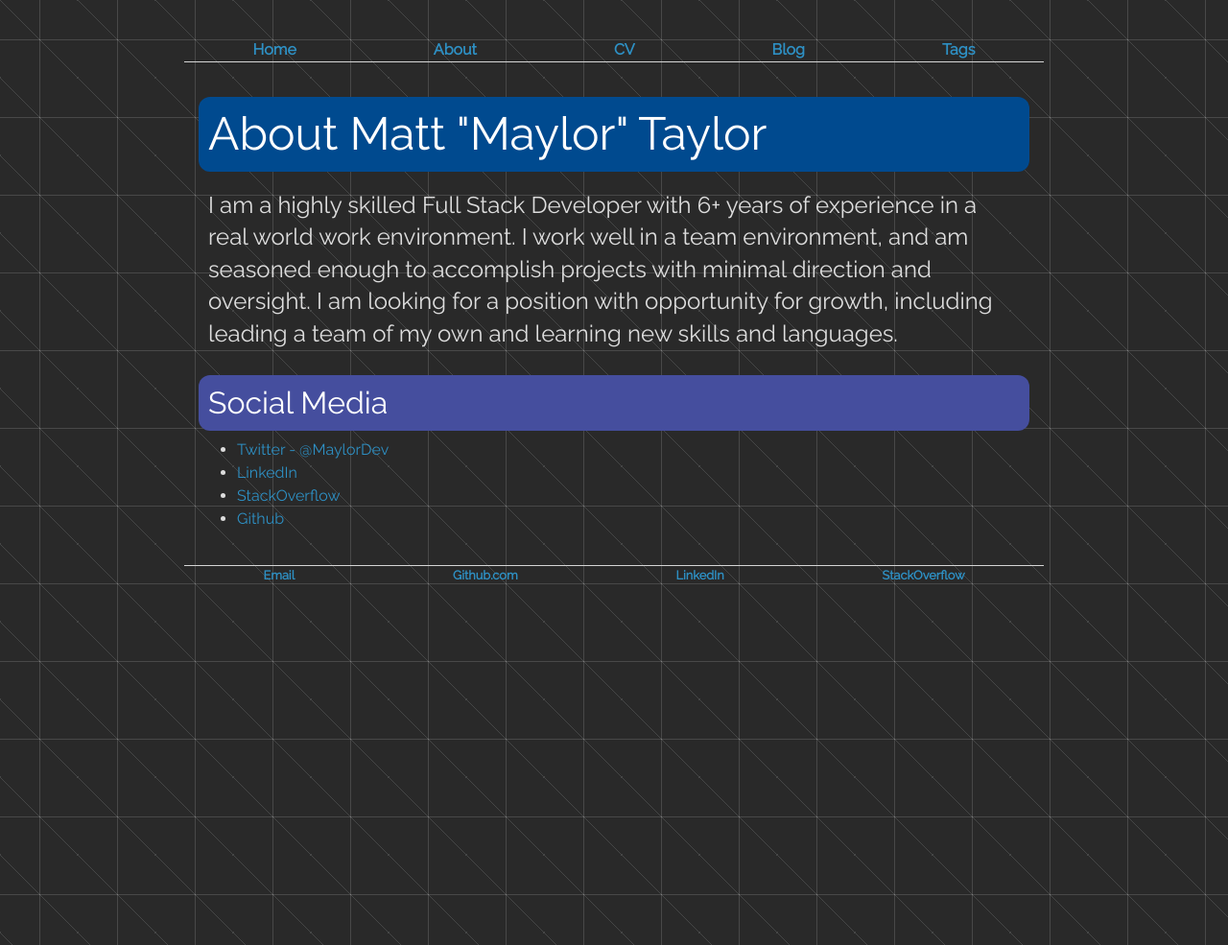
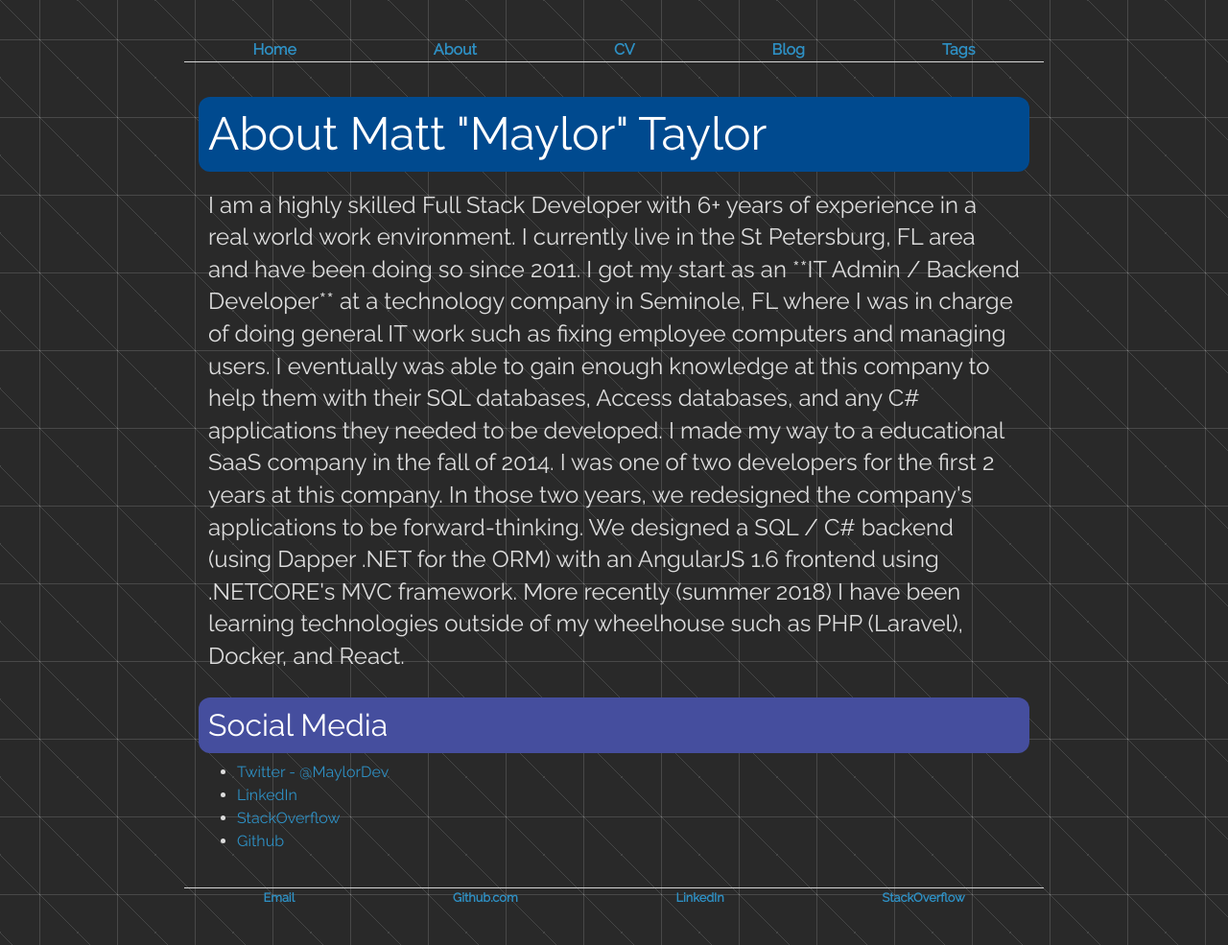
Before and after one commit to maylortaylor/maylortaylor.github.io, a Jekyll site: the page built from about/index.html, in a window 1280 px wide. Shown: the whole page at 96% size. Built offline with Jekyll 4.4.1, drawn with Linux system fonts in a browser that asks for light colours; nearby versions of some CDN libraries.

```diff
--- a/_layouts/tag_index.html
+++ b/_layouts/tag_index.html
@@ -1,8 +1,6 @@
 ---
 layout: default
-title: C-Sharp
 ---
-<h1 class="header">{{ layout.title }}</h1>
 <ul>
   {% for post in site.posts %}
     {% for tag in post.tags %}
--- a/about/index.html
+++ b/about/index.html
@@ -6,13 +6,24 @@
 <div class="about">
 	<h1 class="header">{{ page.title }}</h1>
 	<div class="text-container">
-		<p>I am a highly skilled Full Stack Developer with 6+ years of
-			experience in a real world work environment.
-			I work well in a team environment, and am seasoned enough to accomplish
-			projects with minimal direction and oversight.
-			I am looking for a position with opportunity for growth,
-			including leading a team of my
-			own and learning new skills and languages.
+		<p>
+			I am a highly skilled Full Stack Developer with 6+ years of
+			experience in a real world work environment. I currently live
+			in the St Petersburg, FL area and have been doing so since 2011.
+
+			I got my start as an **IT Admin / Backend Developer** at a technology company
+			in Seminole, FL where I was in charge of doing general IT work such as
+			fixing employee computers and managing users. I eventually was able to gain
+			enough knowledge at this company to help them with their SQL databases, Access databases,
+			and any C# applications they needed to be developed.
+
+			I made my way to a educational SaaS company in the fall of 2014. I was one of two developers
+			for the first 2 years at this company. In those two years, we redesigned the company's applications
+			to be forward-thinking. We designed a SQL / C# backend (using Dapper .NET for the ORM) with an
+			AngularJS 1.6 frontend using .NETCORE's MVC framework.
+
+			More recently (summer 2018) I have been learning technologies outside of my wheelhouse such as
+			PHP (Laravel), Docker, and React.
 		</p>
 	</div>
 
--- a/blog/index.html
+++ b/blog/index.html
@@ -1,6 +1,6 @@
 ---
 layout: default
-title: MaylorTaylor's Blog
+title: Matt Taylor's Blog
 ---
 <h1 class="header">{{ page.title }}</h1>
 <ul class="posts">
```
Also changed, not shown: _posts/2018-08-28-encapsulation-vs-abstraction.md (added, +82 -0 lines), index.html (+7 -6 lines), tag/general-development.md (added, +4 -0 lines), _posts/2018-08-20-maylortaylor-site-launched.md (renamed from _posts/2019-08-20-maylortaylor-site-launched.md).
